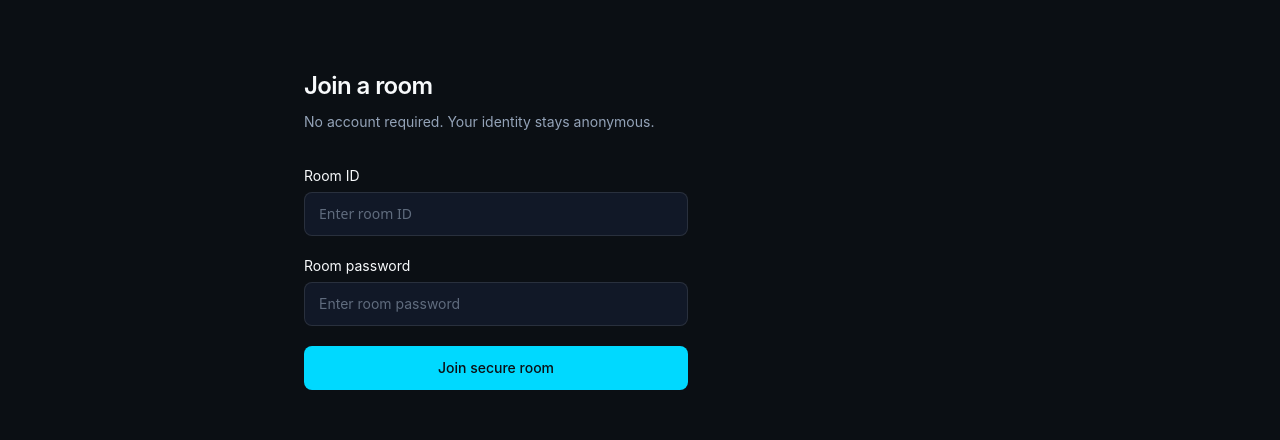
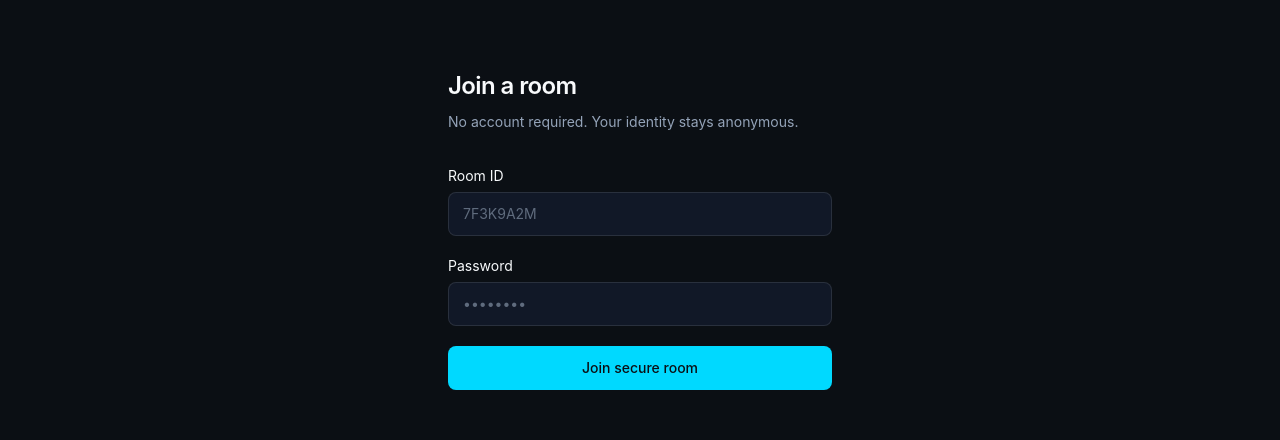
Before and after one commit to akshay-chanda/GhostChat, a React (Vite) app in the folder frontend/: page /join in a window 1280 px wide. Shown: the part 170-610 px from the top of the page. Built offline with nearby package versions, Linux system fonts and the light colour scheme; no server answers.

Commit message:
update join room form

```diff
--- a/frontend/src/components/room/JoinRoomForm.jsx
+++ b/frontend/src/components/room/JoinRoomForm.jsx
@@ -70,7 +70,12 @@ export default function JoinRoomForm({ initialRoomId = '' }) {
   return (
     <form
       onSubmit={handleSubmit}
-      className="w-full max-w-sm"
+      className="
+        mx-auto
+        w-full
+        max-w-sm
+        min-w-0
+      "
     >
       {/* Heading */}
 
@@ -98,10 +103,15 @@ export default function JoinRoomForm({ initialRoomId = '' }) {
         </p>
       </div>
 
-      {/* Form fields */}
+      {/* Form */}
 
-      <div className="mt-8 space-y-5">
-
+      <div
+        className="
+          mt-6
+          space-y-5
+          xs:mt-8
+        "
+      >
         {/* Room ID */}
 
         <div>
@@ -126,7 +136,7 @@ export default function JoinRoomForm({ initialRoomId = '' }) {
             }
             required
             autoComplete="off"
-            placeholder="Enter room ID"
+            placeholder="7F3K9A2M"
             className="
               min-h-11
               w-full
@@ -136,17 +146,14 @@ export default function JoinRoomForm({ initialRoomId = '' }) {
               bg-[#111827]
               px-3.5
               py-2.5
-              font-mono
-              text-sm
-              tracking-wide
+              text-base
               text-[#F8FAFC]
-              placeholder:font-sans
-              placeholder:tracking-normal
               placeholder:text-[#94A3B8]/60
               focus:border-transparent
               focus:outline-none
               focus-visible:ring-2
               focus-visible:ring-[#00D9FF]
+              sm:text-sm
             "
           />
         </div>
@@ -155,7 +162,7 @@ export default function JoinRoomForm({ initialRoomId = '' }) {
 
         <div>
           <label
-            htmlFor="roomPassword"
+            htmlFor="joinPassword"
             className="
               mb-1.5
               block
@@ -163,11 +170,11 @@ export default function JoinRoomForm({ initialRoomId = '' }) {
               text-[#F8FAFC]
             "
           >
-            Room password
+            Password
           </label>
 
           <input
-            id="roomPassword"
+            id="joinPassword"
             type="password"
             value={password}
             onChange={(e) =>
@@ -175,7 +182,7 @@ export default function JoinRoomForm({ initialRoomId = '' }) {
             }
             required
             autoComplete="current-password"
-            placeholder="Enter room password"
+            placeholder="••••••••"
             className="
               min-h-11
               w-full
@@ -185,13 +192,14 @@ export default function JoinRoomForm({ initialRoomId = '' }) {
               bg-[#111827]
               px-3.5
               py-2.5
-              text-sm
+              text-base
               text-[#F8FAFC]
               placeholder:text-[#94A3B8]/60
               focus:border-transparent
               focus:outline-none
               focus-visible:ring-2
               focus-visible:ring-[#00D9FF]
+              sm:text-sm
             "
           />
         </div>
@@ -202,6 +210,12 @@ export default function JoinRoomForm({ initialRoomId = '' }) {
           <p
             role="alert"
             className="
+              rounded-lg
+              border
+              border-[#EF4444]/20
+              bg-[#EF4444]/5
+              px-3
+              py-2.5
               text-sm
               leading-5
               text-[#EF4444]
@@ -242,7 +256,7 @@ export default function JoinRoomForm({ initialRoomId = '' }) {
           "
         >
           {submitting
-            ? 'Joining room…'
+            ? 'Joining…'
             : 'Join secure room'}
         </button>
       </div>
```
